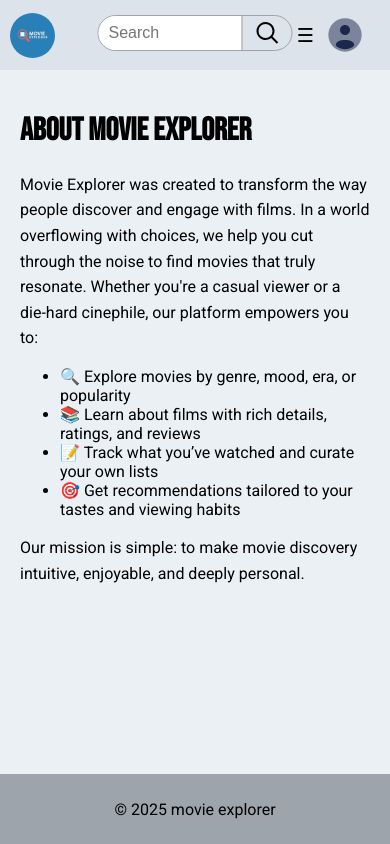
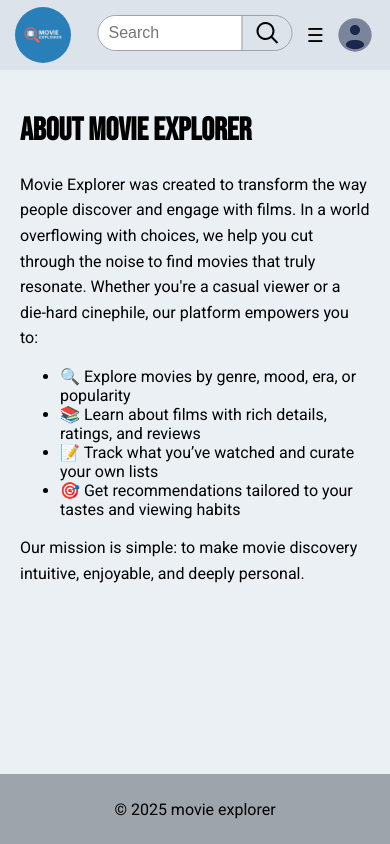
Before and after one commit to ugo-oliobi/Movie-Explorer, a React (Vite) app: page /about in a window 390 px wide. Built offline with nearby package versions, Linux system fonts and the light colour scheme; a web font is replaced by a local one.

Commit message:
updating the header

```diff
--- a/src/index.css
+++ b/src/index.css
@@ -47,6 +47,7 @@
 
 header > img {
   max-height: 90%;
+  margin-right: 10px;
   background-color: var(--royal-blue);
   border-radius: 50%;
 }
@@ -280,6 +281,13 @@
   align-items: center;
 }
 @media (max-width: 1077px) {
+  header {
+    padding: 0;
+    padding-left: 15px;
+  }
+  header > img {
+    max-height: 80%;
+  }
   .search-container {
     grid-row: 1;
     grid-column: span 1;
```
